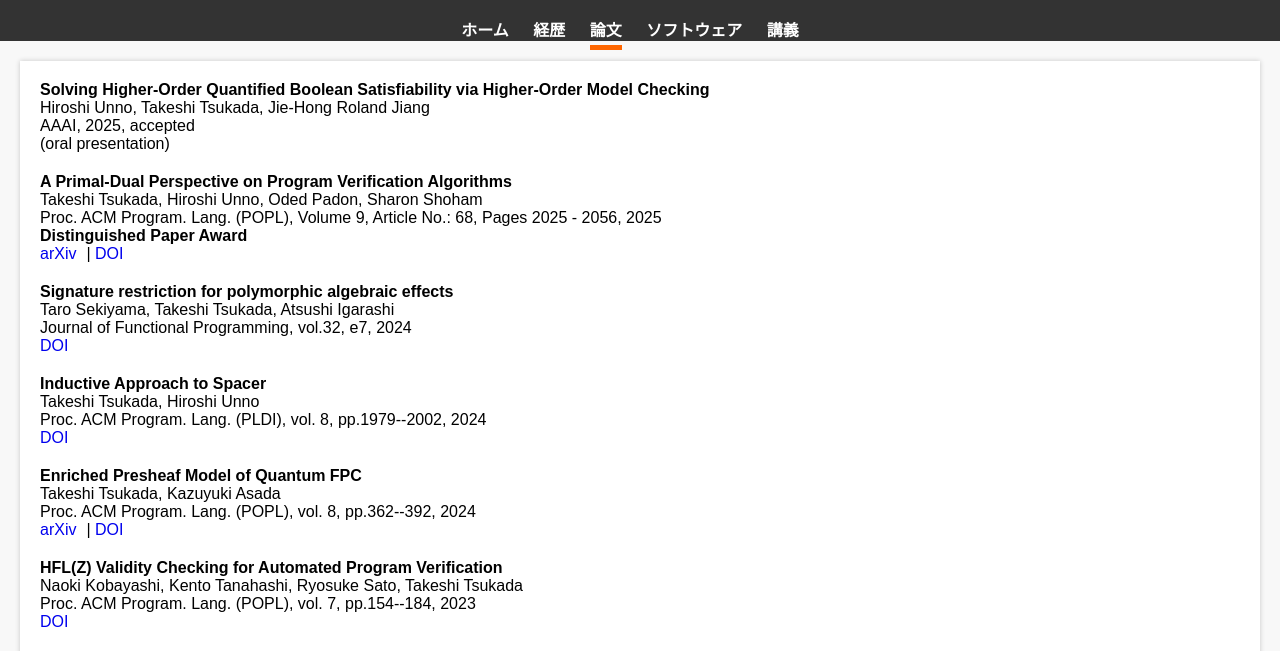
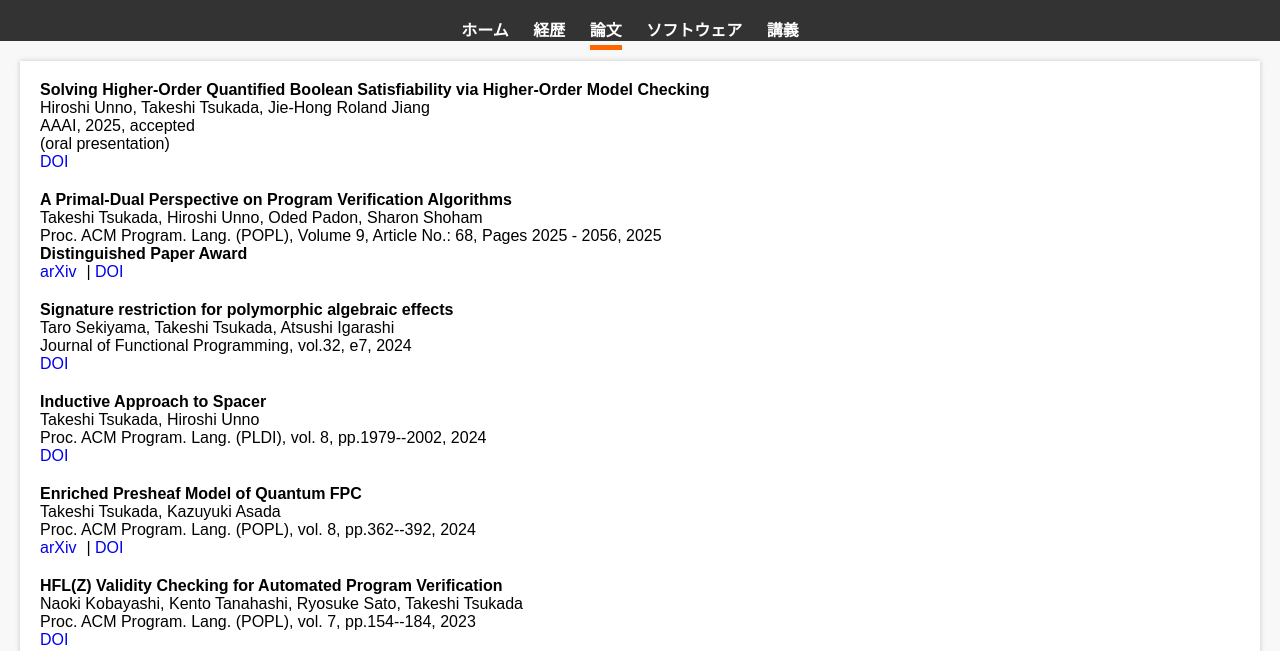
Before and after one commit to takeshi-tsukada/takeshi-tsukada.github.io, a plain HTML site: page papers-ja.html in a window 1280 px wide. Shown: the part 142-793 px from the top of the page. Drawn offline with Linux system fonts and the light colour scheme.

Commit message:
update paper information

```diff
--- a/papers-ja.html
+++ b/papers-ja.html
@@ -70,7 +70,7 @@
                 <span class="journal">AAAI, 2025, accepted</span><br>
                 (oral presentation)<br>
                 <span class="links">
-                    <!--<a href="">DOI</a>-->
+                    <a href="https://doi.org/10.1609/aaai.v39i11.33237">DOI</a>
                 </span>
             </li>
             <li class="paper-item">
```
Also changed, not shown: papers.html (+1 -1 lines).
